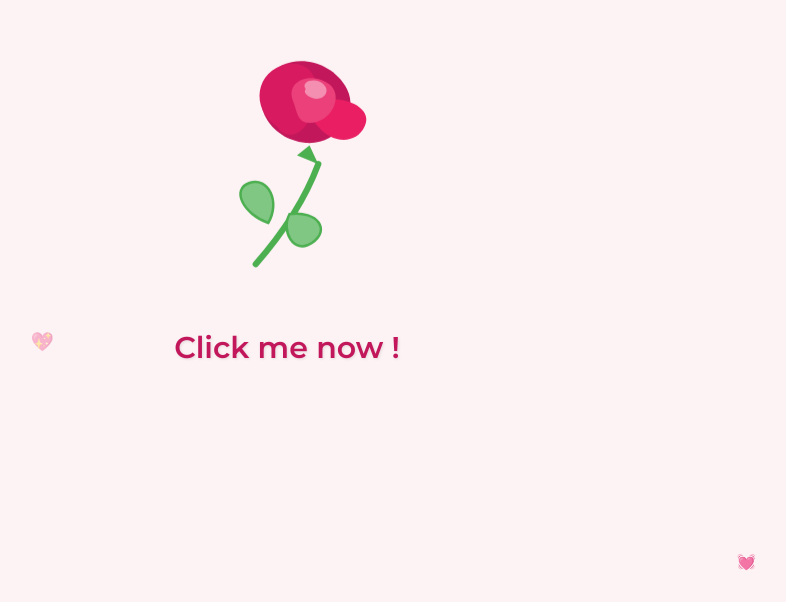
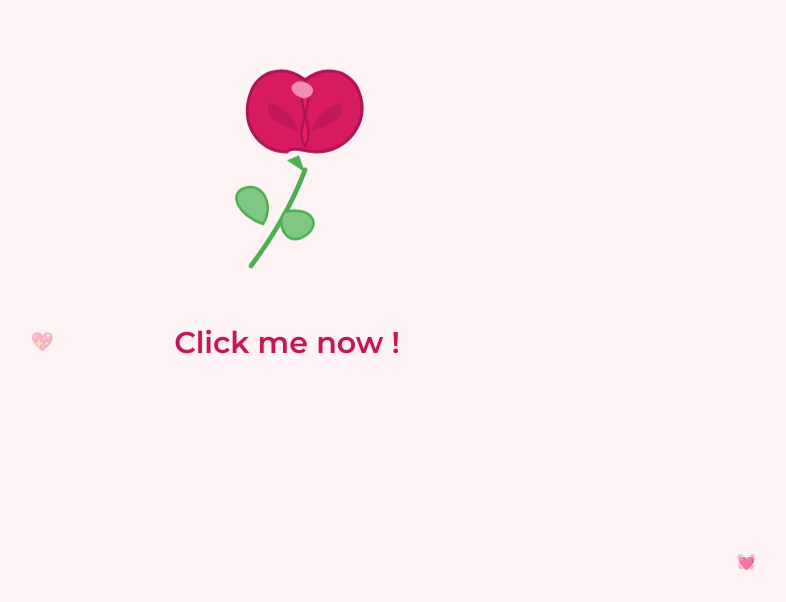
Before and after one commit to haiq-y/guibuithaonhii, a plain HTML site: page index.html in a window 1280 px wide. Shown: the part 198-800 px from the top of the page, without its empty margins (353-1139 px from the left). Drawn offline with Linux system fonts and the light colour scheme.

Commit message:
Update index.html

```diff
--- a/index.html
+++ b/index.html
@@ -24,7 +24,6 @@
             position: relative;
         }
 
-        /* Hiệu ứng trái tim bay nền */
         .floating-heart {
             position: absolute;
             color: #d81b60;
@@ -40,7 +39,6 @@
             100% { transform: translateY(-10vh) scale(1.2); opacity: 0; }
         }
 
-        /* Màn hình chính */
         #welcome-screen {
             display: flex;
             flex-direction: column;
@@ -50,8 +48,8 @@
         }
 
         .rose-container {
-            width: 250px;
-            height: 270px;
+            width: 240px;
+            height: 260px;
             margin-bottom: 20px;
             animation: floatRose 3s ease-in-out infinite;
         }
@@ -77,7 +75,6 @@
             transform: scale(1.08);
         }
 
-        /* Màn hình bức thư */
         #letter-screen {
             display: none;
             position: absolute;
@@ -153,37 +150,25 @@
     <div class="floating-heart" style="left: 70%; animation-delay: 1s;">💗</div>
     <div class="floating-heart" style="left: 85%; animation-delay: 3s;">💓</div>
 
-    <!-- Màn hình 1: Bông hoa hồng chuẩn mẫu TikTok -->
+    <!-- Màn hình 1: Bông hoa hồng đã chuẩn hóa tỉ lệ -->
     <div id="welcome-screen">
         <div class="rose-container">
             <svg viewBox="0 0 200 220" fill="none" xmlns="http://www.w3.org/2000/svg">
-                <!-- Thân hoa uốn cong xuống dưới -->
-                <path d="M125 105 Q110 145 75 185" stroke="#4caf50" stroke-width="5" stroke-linecap="round"/>
+                <!-- Thân hoa -->
+                <path d="M115 110 Q100 150 70 190" stroke="#4caf50" stroke-width="4" stroke-linecap="round"/>
+                <!-- Lá trái -->
+                <path d="M80 155 C60 148 50 130 65 125 C80 120 90 140 80 155 Z" fill="#81c784" stroke="#4caf50" stroke-width="2"/>
+                <!-- Lá phải -->
+                <path d="M98 145 C120 140 130 155 115 165 C100 175 90 155 98 145 Z" fill="#81c784" stroke="#4caf50" stroke-width="2"/>
+                <!-- Đài hoa -->
+                <path d="M100 102 L115 112 L110 98 Z" fill="#4caf50"/>
 
-                <!-- Lá bên trái -->
-                <path d="M85 152 C65 145 55 125 70 120 C85 115 95 135 85 152 Z" fill="#81c784" stroke="#4caf50" stroke-width="2"/>
-
-                <!-- Lá bên phải -->
-                <path d="M102 145 C125 142 135 158 120 168 C105 178 95 158 102 145 Z" fill="#81c784" stroke="#4caf50" stroke-width="2"/>
-
-                <!-- Đài hoa bên dưới búp hồng -->
-                <path d="M108 98 L125 105 L118 90 Z" fill="#4caf50"/>
-
-                <!-- Các tầng cánh hoa hồng đỏ hồng thắm xếp lớp tự nhiên -->
-                <!-- Cánh sau cùng (đế nụ) -->
-                <path d="M115 88 C85 85 70 55 85 35 C100 15 135 20 148 45 C158 65 140 90 115 88 Z" fill="#c2185b"/>
-
-                <!-- Cánh lớn ôm bên trái -->
-                <path d="M92 75 C70 60 75 30 100 25 C120 22 130 40 120 65 C112 85 98 85 92 75 Z" fill="#d81b60"/>
-
-                <!-- Cánh cong vươn sang phải (đặc trưng) -->
-                <path d="M122 55 C145 48 170 60 162 75 C155 90 135 88 125 75 C118 68 118 58 122 55 Z" fill="#e91e63"/>
-
-                <!-- Cánh trung tâm cuộn xoáy -->
-                <path d="M105 55 C98 38 120 30 135 42 C145 52 135 72 118 72 C108 72 108 62 105 55 Z" fill="#ec407a"/>
-
-                <!-- Tâm hoa phía trong cùng -->
-                <path d="M115 45 C110 38 125 35 130 42 C135 48 128 55 120 52 C115 50 113 47 115 45 Z" fill="#f48fb1"/>
+                <!-- Đóa hoa hồng (sắp xếp các lớp nét thanh mượt mà) -->
+                <path d="M100 95 C75 95 60 70 70 45 C75 30 95 20 115 35 C135 20 155 30 160 45 C170 70 150 95 125 95 C115 95 105 90 100 95 Z" fill="#d81b60" stroke="#ad1457" stroke-width="2.5"/>
+                <path d="M115 35 C105 55 125 75 115 90 C105 75 125 55 115 35 Z" fill="#e91e63" stroke="#ad1457" stroke-width="2"/>
+                <path d="M85 55 C95 55 105 65 110 78 C95 72 80 68 85 55 Z" fill="#c2185b"/>
+                <path d="M145 55 C135 55 125 65 120 78 C135 72 150 68 145 55 Z" fill="#c2185b"/>
+                <path d="M105 45 C100 38 112 32 120 40 C125 45 118 52 112 50 C108 48 106 47 105 45 Z" fill="#f48fb1"/>
             </svg>
         </div>
 
@@ -192,7 +177,7 @@
         </button>
     </div>
 
-    <!-- Màn hình 2: Bức thư mở ra -->
+    <!-- Màn hình 2: Bức thư -->
     <div id="letter-screen">
         <div class="letter-header">
             <span>From With Love 20/10</span>
```
